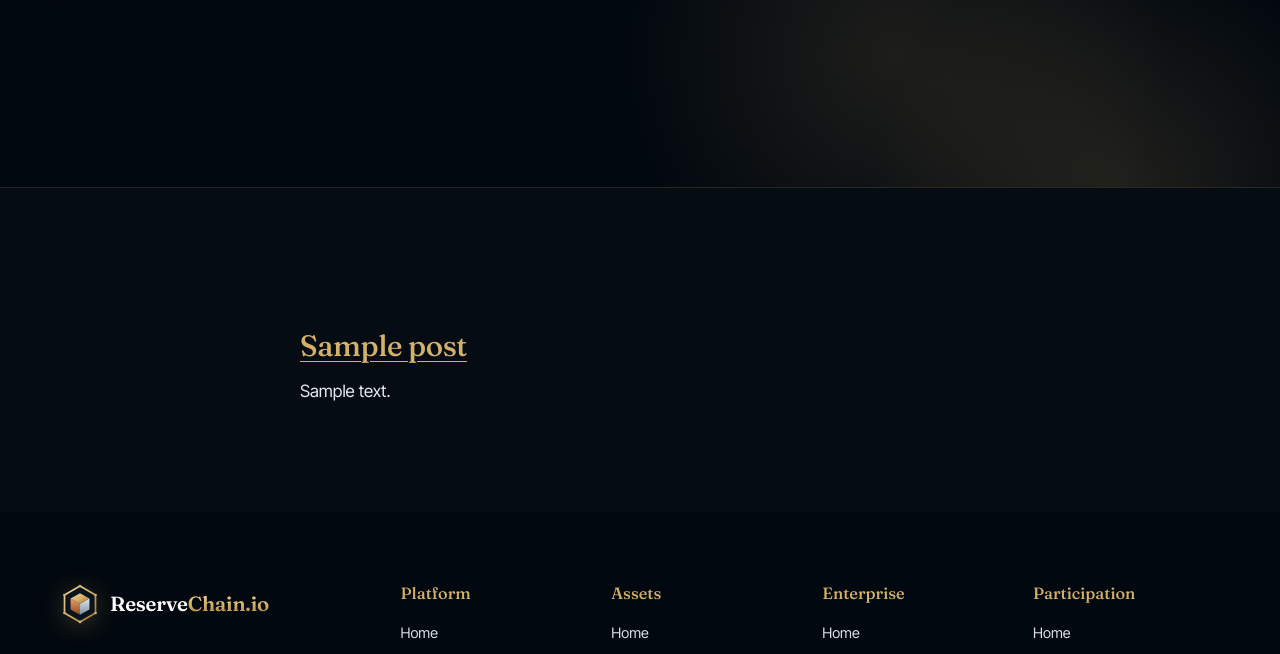
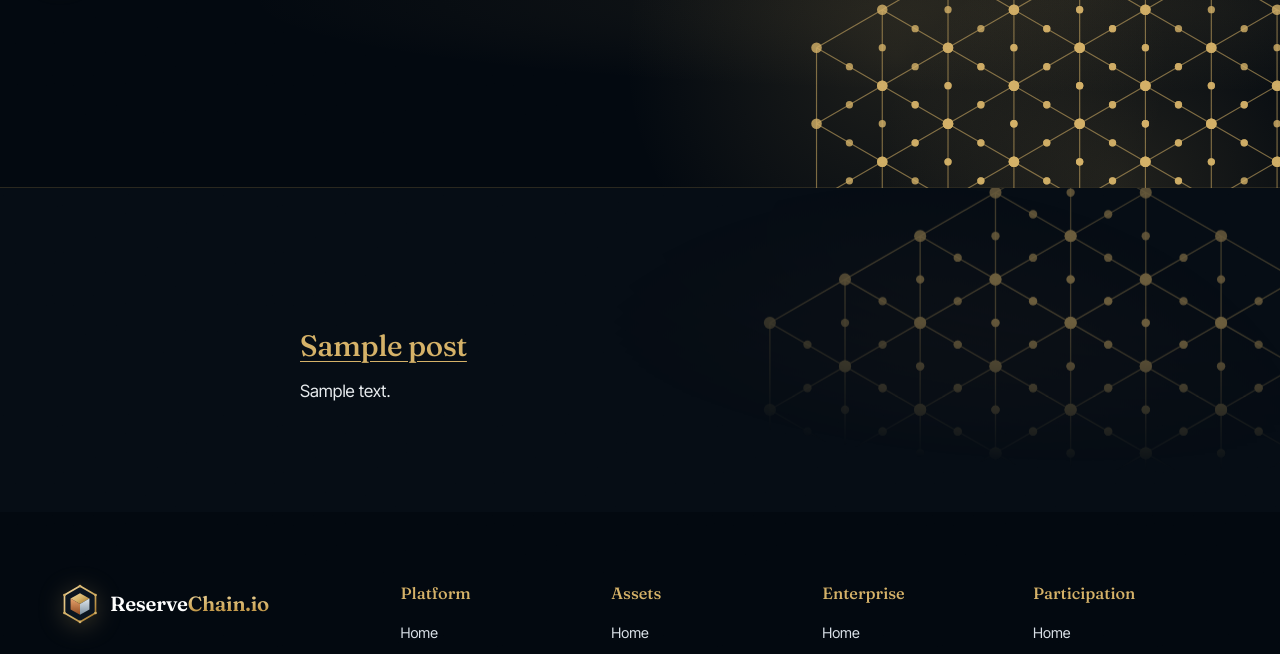
Before and after one commit to sakrit204-byte/reversechain.io, a WordPress theme: template wordpress/themes/reservechain/index.php in a window 1280 px wide. Shown: the part 112-766 px from the top of the page. Run offline with PHP 8.4 and a stand-in for WordPress, Linux system fonts and the light colour scheme; the site name, menu and one post (Sample post) are stand-ins, and other content is empty; some libraries are stand-ins or nearby versions.

Commit message:
Atmosphere layer: FCC copper lattice, topographic contours, assay-grid blueprint, hex evidence network, metallic glows, ghost element symbols, film grain; parallax drift

```diff
--- a/wordpress/themes/reservechain/assets/css/main.css
+++ b/wordpress/themes/reservechain/assets/css/main.css
@@ -1075,3 +1075,80 @@ html, body { overflow-x: clip; }
 .rc-pill--proposed { --c: var(--s-proposed); }
 .rc-pill--not_applicable, .rc-pill--pending { --c: var(--s-na); }
 .rc-pill--restricted { --c: var(--red); }
+
+/* =====================================================================
+   Atmosphere — background artifacts that rotate across sections:
+   copper FCC lattice · topographic contours · assay-grid blueprint ·
+   hex evidence network · metallic glows · ghost element symbols · grain.
+   All decorative, masked away from text, drift slowly on scroll.
+   ===================================================================== */
+.rc-content > .rc-section:not(.rc-section--cream):not(.rc-section--tight), .rc-content--home > .rc-section:not(.rc-section--cream):not(.rc-section--tight) { isolation: isolate; overflow: hidden; }
+.rc-content .rc-section > .rc-wrap { position: relative; z-index: 1; }
+.rc-content > .rc-section:not(.rc-section--cream):not(.rc-section--tight)::before {
+	content: ""; position: absolute; inset: -12% -4%; z-index: -1; pointer-events: none;
+	transform: translate3d(0, var(--py, 0px), 0);
+	background-repeat: no-repeat;
+	opacity: .5;
+}
+/* 1 — copper crystal lattice, upper right, copper glow */
+.rc-content > .rc-section:nth-of-type(5n+1)::before {
+	background-image: url("../img/bg/lattice.svg"), radial-gradient(closest-side, rgba(201, 119, 63, .16), transparent);
+	background-size: 640px auto, 900px 700px;
+	background-position: calc(100% + 60px) 8%, 105% -10%;
+	-webkit-mask-image: radial-gradient(70% 80% at 88% 22%, #000 30%, transparent 75%); mask-image: radial-gradient(70% 80% at 88% 22%, #000 30%, transparent 75%);
+}
+/* 2 — topographic contours across the section */
+.rc-content > .rc-section:nth-of-type(5n+2)::before {
+	background-image: url("../img/bg/contours.svg"), radial-gradient(closest-side, rgba(213, 177, 103, .1), transparent);
+	background-size: 1500px auto, 1100px 800px;
+	background-position: 30% 40%, -10% 120%;
+	-webkit-mask-image: linear-gradient(90deg, transparent, #000 25%, #000 75%, transparent); mask-image: linear-gradient(90deg, transparent, #000 25%, #000 75%, transparent);
+	opacity: .42;
+}
+/* 3 — assay-grid blueprint, left, nickel glow */
+.rc-content > .rc-section:nth-of-type(5n+3)::before {
+	background-image: url("../img/bg/assay-grid.svg"), radial-gradient(closest-side, rgba(169, 187, 200, .13), transparent);
+	background-size: 1200px auto, 900px 700px;
+	background-position: -120px 30%, -15% 110%;
+	-webkit-mask-image: radial-gradient(60% 70% at 12% 55%, #000 25%, transparent 72%); mask-image: radial-gradient(60% 70% at 12% 55%, #000 25%, transparent 72%);
+}
+/* 4 — hex evidence network, full width, faint */
+.rc-content > .rc-section:nth-of-type(5n+4)::before {
+	background-image: url("../img/bg/hexnet.svg"), radial-gradient(closest-side, rgba(213, 177, 103, .1), transparent);
+	background-size: 1440px auto, 1000px 700px;
+	background-position: 50% 50%, 110% 0;
+	-webkit-mask-image: radial-gradient(80% 90% at 50% 50%, #000 20%, transparent 80%); mask-image: radial-gradient(80% 90% at 50% 50%, #000 20%, transparent 80%);
+	opacity: .38;
+}
+/* 5 — lattice again, lower left, nickel glow */
+.rc-content > .rc-section:nth-of-type(5n+5)::before {
+	background-image: url("../img/bg/lattice.svg"), radial-gradient(closest-side, rgba(169, 187, 200, .14), transparent);
+	background-size: 520px auto, 900px 700px;
+	background-position: -80px 95%, -10% 110%;
+	-webkit-mask-image: radial-gradient(60% 70% at 10% 85%, #000 25%, transparent 72%); mask-image: radial-gradient(60% 70% at 10% 85%, #000 25%, transparent 72%);
+}
+/* ghost element symbols on alternating sections */
+.rc-content > .rc-section:nth-of-type(6n+2)::after,
+.rc-content > .rc-section:nth-of-type(6n+5)::after {
+	position: absolute; z-index: -1; pointer-events: none;
+	font: 400 clamp(14rem, 28vw, 26rem)/.8 var(--f-serif); letter-spacing: -.06em;
+	background: linear-gradient(160deg, rgba(232, 160, 106, .09), rgba(232, 160, 106, 0) 70%); -webkit-background-clip: text; background-clip: text; color: transparent;
+	transform: translate3d(0, calc(var(--py, 0px) * -1.6), 0);
+}
+.rc-content > .rc-section:nth-of-type(6n+2)::after { content: "Cu"; right: -2vw; bottom: -4vw; }
+.rc-content > .rc-section:nth-of-type(6n+5)::after { content: "Ni"; left: -2vw; top: -3vw; background-image: linear-gradient(200deg, rgba(210, 221, 229, .08), rgba(210, 221, 229, 0) 70%); }
+
+/* hairline divider glow between sections */
+.rc-content > .rc-section + .rc-section:not(.rc-section--cream) { border-top: 1px solid transparent; border-image: linear-gradient(90deg, transparent, rgba(213, 177, 103, .22), transparent) 1; }
+
+/* page-wide film grain + vignette for a printed, material feel */
+body::after { content: ""; position: fixed; inset: 0; z-index: 59; pointer-events: none; background-image: url("../img/bg/grain.svg"); background-size: 220px; opacity: .045; mix-blend-mode: overlay; }
+.rc-pagehero { background-image: radial-gradient(120% 90% at 85% 0%, rgba(213, 177, 103, .1), transparent 55%), url("../img/bg/lattice.svg"); background-repeat: no-repeat; background-size: auto, 560px auto; background-position: 0 0, calc(100% + 80px) 40%; }
+.page-copper-powder .rc-pagehero { background-image: radial-gradient(120% 90% at 85% 0%, rgba(201, 119, 63, .22), transparent 55%), url("../img/bg/lattice.svg"); }
+.page-nickel-wire .rc-pagehero { background-image: radial-gradient(120% 90% at 85% 0%, rgba(169, 187, 200, .2), transparent 55%), url("../img/bg/contours.svg"); background-size: auto, 1200px auto; }
+
+/* tighter rhythm after the disclosure band */
+.rc-section--tight + .rc-section { padding-top: clamp(40px, 5vw, 72px); }
+@media (prefers-reduced-motion: reduce) { .rc-content > .rc-section::before, .rc-content > .rc-section::after { transform: none !important; } }
+@media (max-width: 700px) { .rc-content > .rc-section::before { opacity: .3; } .rc-content > .rc-section::after { font-size: 11rem; } }
+.rc-content > .rc-section:nth-of-type(5n+4)::before { opacity: .3; -webkit-mask-image: radial-gradient(75% 85% at 50% 50%, transparent 35%, #000 80%); mask-image: radial-gradient(75% 85% at 50% 50%, transparent 35%, #000 80%); }
--- a/wordpress/themes/reservechain/assets/js/motion.js
+++ b/wordpress/themes/reservechain/assets/js/motion.js
@@ -120,6 +120,8 @@
   var steps = $$('.rc-steps, .rc-timeline');
   steps.forEach(function (s) { s.classList.add('rc-track'); });
 
+  var sectionsBg = $$('.rc-content > .rc-section');
+
   /* ---------- frame loop ---------- */
   var lastY = -1;
   function frame() {
@@ -138,6 +140,12 @@
         if (l.o.rotate) t += ' rotate(' + (c * 0.008).toFixed(2) + 'deg)';
         l.el.style.transform = t + (l.el.dataset.tilt || '');
         if (l.o.fade) l.el.style.opacity = clamp(1 - Math.max(0, -r.top) / (r.height * 0.9), 0, 1).toFixed(3);
+      });
+
+      sectionsBg.forEach(function (sec) {
+        var r = sec.getBoundingClientRect();
+        if (r.bottom < -100 || r.top > vh + 100) return;
+        sec.style.setProperty('--py', ((r.top + r.height / 2 - vh / 2) * -0.12).toFixed(1) + 'px');
       });
 
       chains.forEach(function (c) {
```
Also changed, not shown: wordpress/themes/reservechain/assets/img/bg/assay-grid.svg (added), wordpress/themes/reservechain/assets/img/bg/contours.svg (added), wordpress/themes/reservechain/assets/img/bg/grain.svg (added), wordpress/themes/reservechain/assets/img/bg/hexnet.svg (added), wordpress/themes/reservechain/assets/img/bg/lattice.svg (added).
